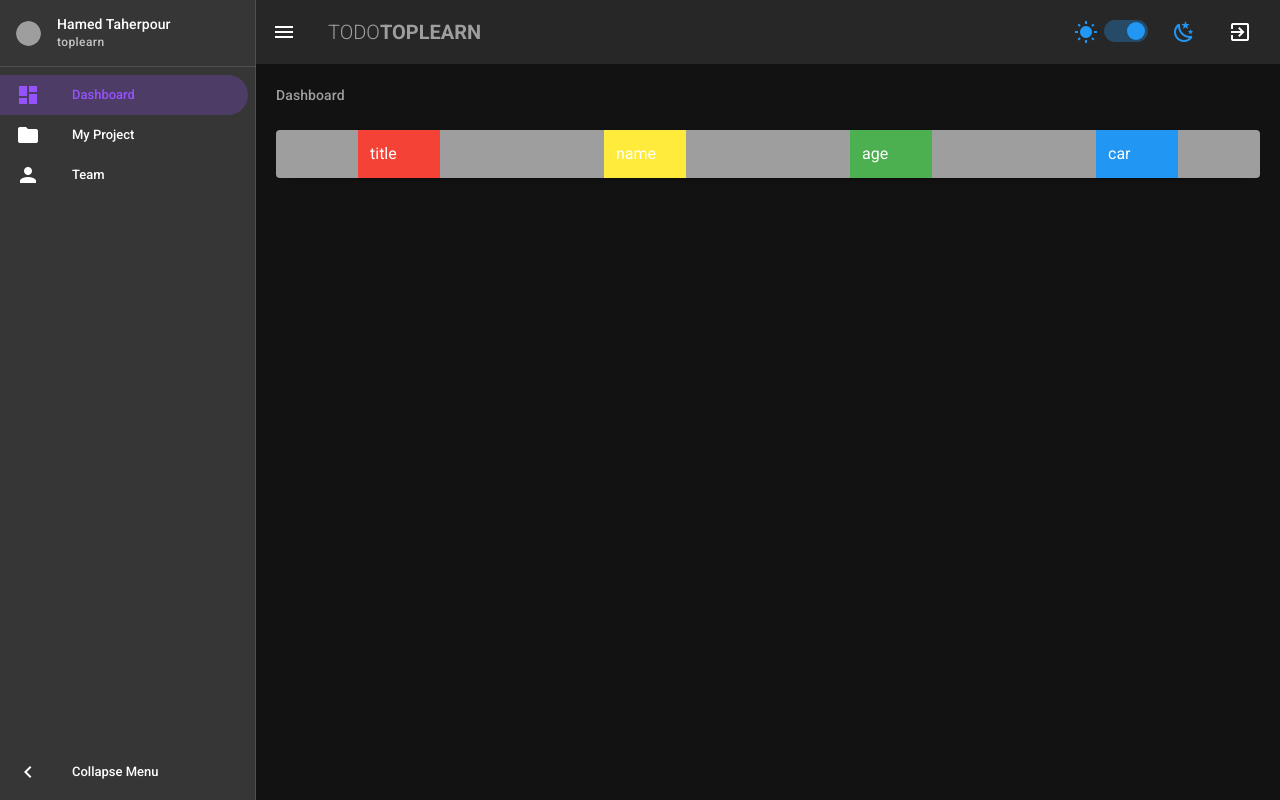
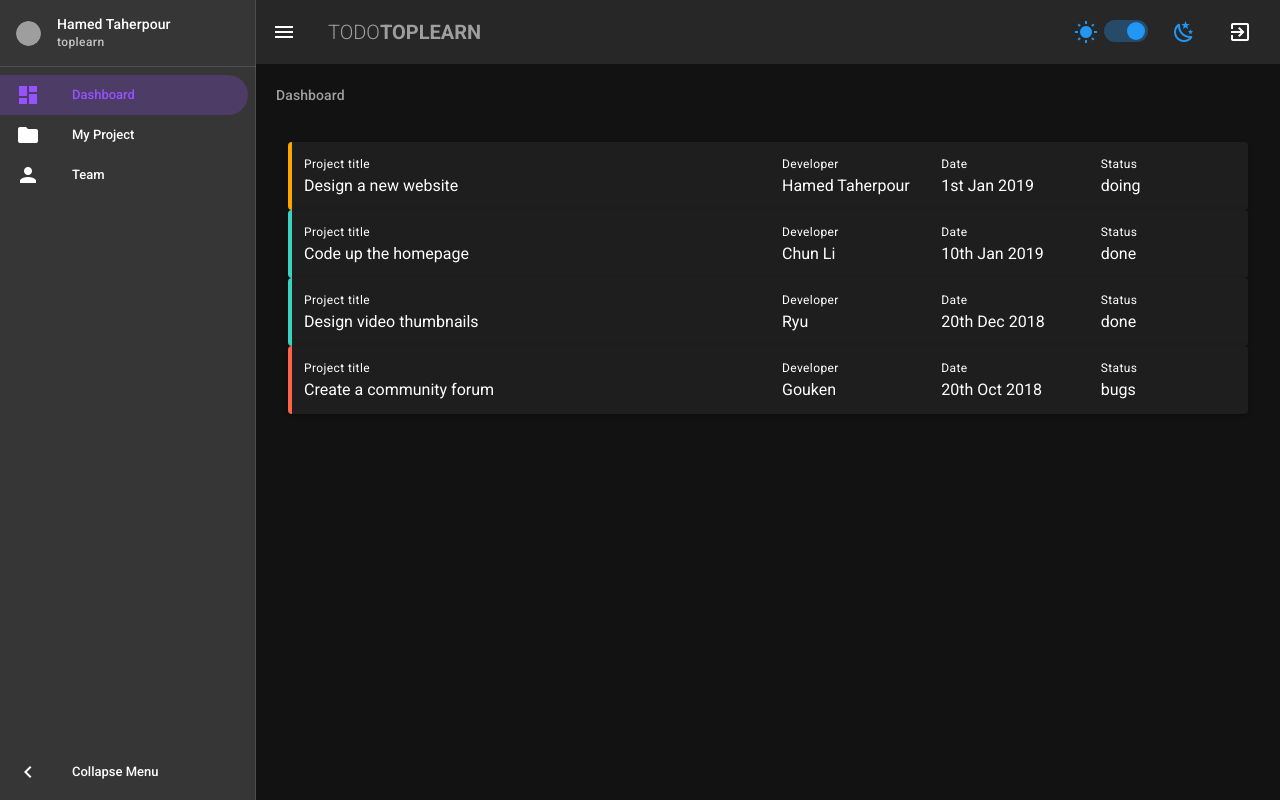
Before and after one commit to HamedTaherpour/vuetifyjs-todo, a Vue app: page / in a window 1280 px wide. Built offline with nearby package versions, Linux system fonts and the light colour scheme; grey boxes are pictures that could not be loaded.

Commit message:
lesson-14

```diff
--- a/src/views/Dashboard.vue
+++ b/src/views/Dashboard.vue
@@ -2,19 +2,23 @@
   <div class="fill-height pa-5">
     <h2 class="subtitle-2 grey--text">Dashboard</h2>
     <v-container class="my-6">
-      <v-card>
-        <v-row justify="space-around" class="grey">
-          <v-col cols="1" class="red">
-            title
+      <v-card class="pa-3" v-for="project in projects" :key="project.title">
+        <v-row class="project" :class="project.status">
+          <v-col cols="12" md="6">
+            <div class="caption">Project title</div>
+            <div v-text="project.title">vue</div>
           </v-col>
-          <v-col cols="1" class="yellow">
-            name
+          <v-col cols="6" sm="4" md="2">
+            <div class="caption">Developer</div>
+            <div v-text="project.developer">vue</div>
           </v-col>
-          <v-col cols="1" class="green">
-            age
+          <v-col cols="6" sm="4" md="2">
+            <div class="caption">Date</div>
+            <div v-text="project.date">vue</div>
           </v-col>
-          <v-col cols="1" class="blue">
-            car
+          <v-col cols="12" sm="4" md="2">
+            <div class="caption">Status</div>
+            <div v-text="project.status">vue</div>
           </v-col>
         </v-row>
       </v-card>
@@ -24,10 +28,29 @@
 
 <script>
 export default {
-  name: "Dashboard"
+  name: "Dashboard",
+  data: () => ({
+    projects: [
+      {title: 'Design a new website', developer: 'Hamed Taherpour', date: '1st Jan 2019', status: 'doing'},
+      {title: 'Code up the homepage', developer: 'Chun Li', date: '10th Jan 2019', status: 'done'},
+      {title: 'Design video thumbnails', developer: 'Ryu', date: '20th Dec 2018', status: 'done'},
+      {title: 'Create a community forum', developer: 'Gouken', date: '20th Oct 2018', status: 'bugs'},
+    ]
+  })
 }
 </script>
 
 <style scoped>
+.project.done {
+  border-left: 4px solid #3CD1C2;
+}
+
+.project.doing {
+  border-left: 4px solid orange
+}
+
+.project.bugs {
+  border-left: 4px solid tomato;
+}
 
 </style>
```
